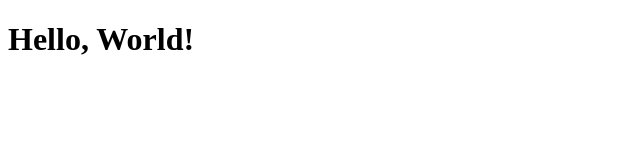
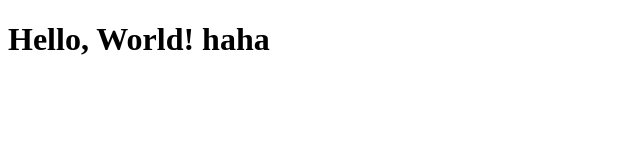
Before and after one commit to Hughjass2/PlanetProjekt, a plain HTML site: page index.html in a window 1280 px wide. Shown: the whole page, without its empty margins (0-640 px from the left). Drawn offline with Linux system fonts and the light colour scheme.

Commit message:
jaa
ja fem

```diff
--- a/index.html
+++ b/index.html
@@ -6,7 +6,7 @@
 	<title>PlanetProjekt</title>
 </head>
 <body>
-	<h1>Hello, World!</h1>
+	<h1>Hello, World! haha</h1>
 
 </body>
 </html>
```
